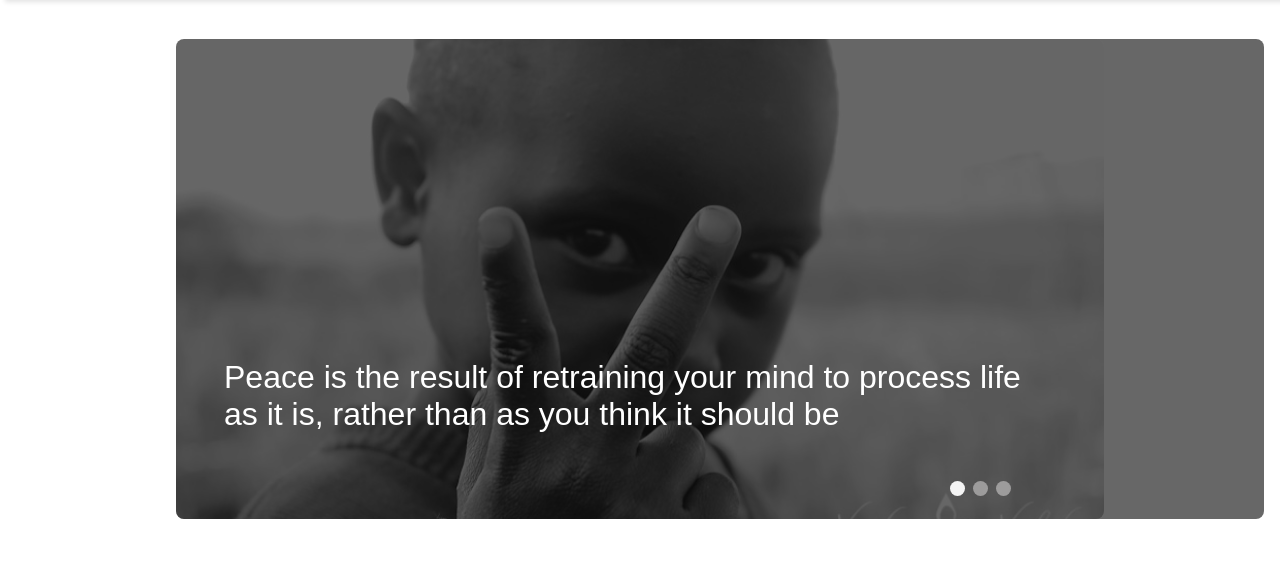
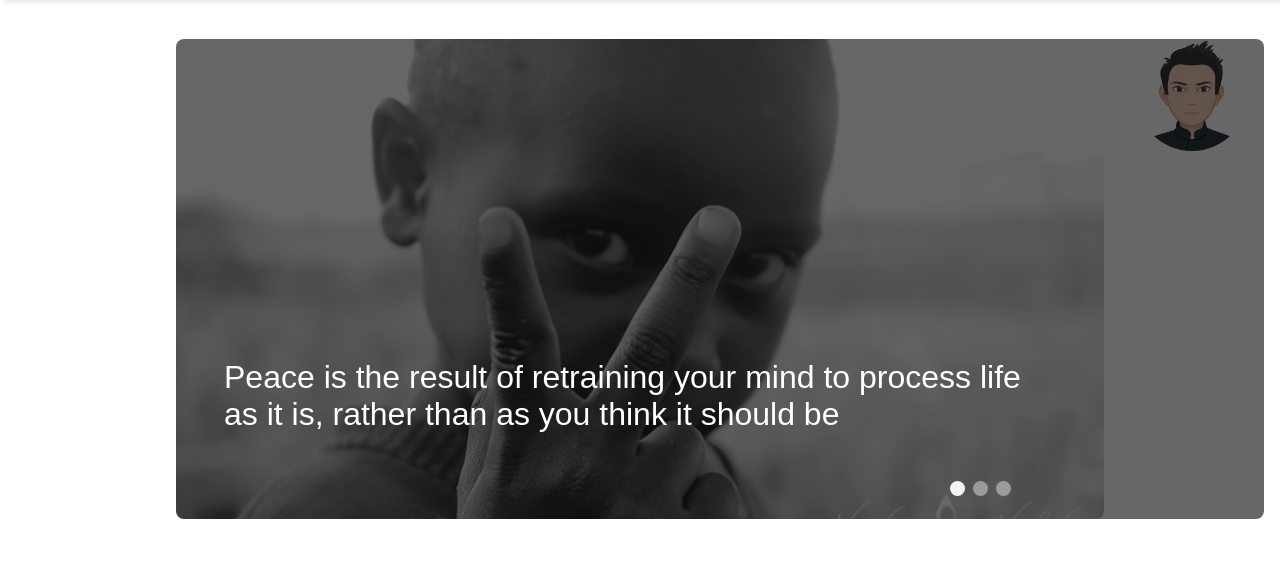
Before and after one commit to Jaman-dedy/peace360_mockups, a plain HTML site: page index.html in a window 1280 px wide. Shown: the part 137-714 px from the top of the page. Drawn offline with Linux system fonts and the light colour scheme; files whose address does not match are found by name.

Commit message:
profile page

```diff
--- a/assets/css/style.css
+++ b/assets/css/style.css
@@ -726,3 +726,16 @@ h1 {
 .actives {
   background-color: #54768b;
 }
+.connected-user {
+  right: 2rem;
+  margin-top: 8rem;
+  width: 7rem;
+  height: 7rem;
+  position: fixed;
+  cursor: pointer;
+}
+.connected-user img {
+  width: 100%;
+  height: 100%;
+  border-radius: 100%;
+}
--- a/index.html
+++ b/index.html
@@ -36,6 +36,9 @@
     </div>
   </nav>
   <main class="main">
+    <div class="connected-user">
+      <img src="./assets/img/portrait_small.jpg" alt="">
+    </div>
     <div class="article-slider fade">
       <div class="slider">
         <div class="overlay"></div>
```
Also changed, not shown: about.html (+3 -0 lines), singleArticle.html (+4 -0 lines), profile.html (added).
